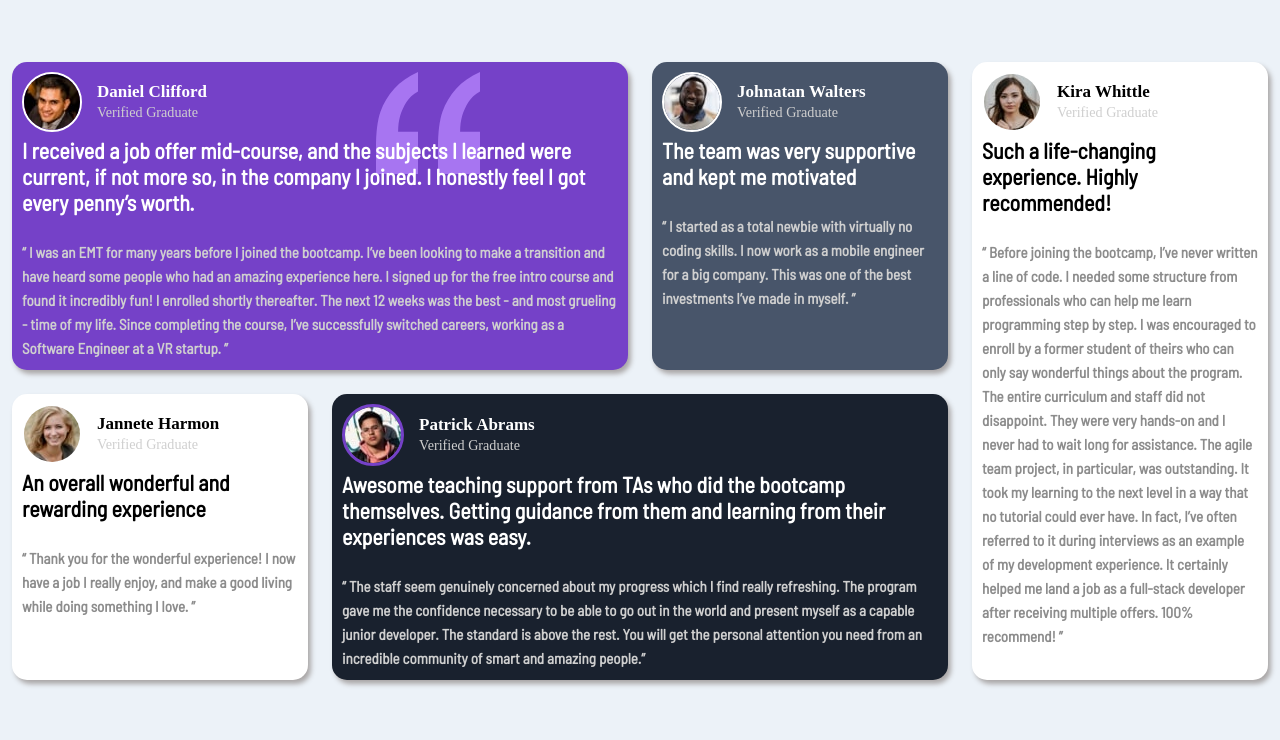
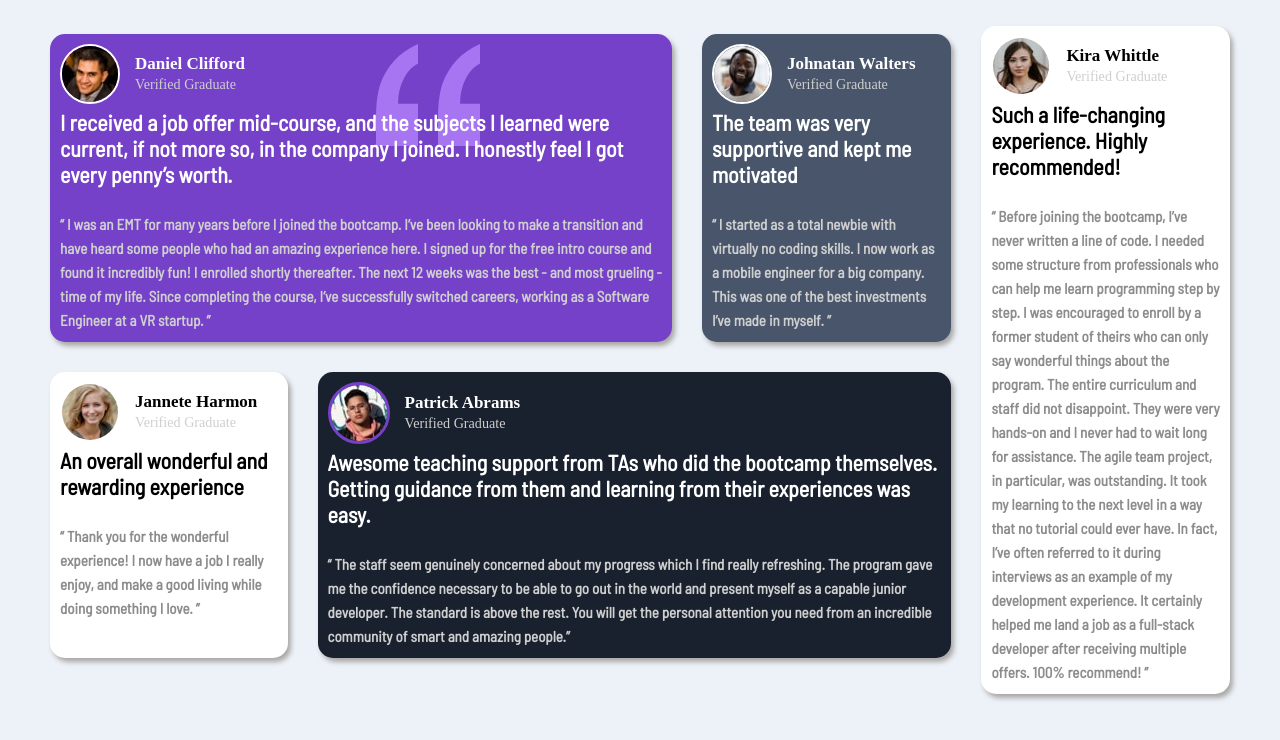
Before and after one commit to NicuV23/Project-4.io, a plain HTML site: page index.html in a window 1280 px wide. Drawn offline with Linux system fonts and the light colour scheme.

Commit message:
Trying with flex

```diff
--- a/index.html
+++ b/index.html
@@ -14,7 +14,9 @@
   </head>
   <body>
     <div class="containers">
-      <div class="container1 cards">
+      <div class="left4">
+        <div class="top">
+       <div class="container1 cards">
         <img class="quotes" src="images/bg-pattern-quotation.svg" alt="image" />
         <div class="image">
           <img src="images/image-daniel.jpg" alt="Daniel" />
@@ -55,6 +57,8 @@
           investments I’ve made in myself. ”
         </p>
       </div>
+        </div>
+        <div class="bottom">
       <div class="container5 cards">
         <div class="image">
           <img src="images/image-jeanette.jpg" alt="jannete" />
@@ -91,6 +95,9 @@
           people.”
         </p>
       </div>
+      </div>
+      </div>
+      <div class="rightcolumn">
       <div class="container3 cards">
         <div class="image">
           <img src="images/image-kira.jpg" alt="kira" />
@@ -116,6 +123,8 @@
           developer after receiving multiple offers. 100% recommend! ”
         </p>
       </div>
+      </div>
+      </div>
     </div>
   </body>
 </html>
--- a/style.css
+++ b/style.css
@@ -102,8 +102,9 @@
 }
 .containers {
   background-color: hsl(210, 46%, 95%);
-  margin: 0;
-  padding: 0;
+  margin: 35px;
+  padding: 0px;
+  height: 50px;
 }
 
 .container5_cards .description {
@@ -116,7 +117,7 @@
 .container4,
 .container5 {
   padding: 10px;
-  margin: 12px;
+  margin: 15px;
   font-size: 17px;
   box-shadow: 3px 4px 5px hsl(0, 2%, 66%);
 }
@@ -133,31 +134,31 @@ body {
   background-color: hsl(210, 46%, 95%);
 }
 
-@media (min-width: 650px) {
-  .containers {
-    display: grid;
-    grid-template-columns: repeat(2, 1fr);
-  }
+.containers {
+  display: flex;
+  align-items: end;
+}
 
-  @media (min-width: 1200px) {
-    .containers {
-      display: grid;
-      grid-template-columns: repeat(4, 1fr);
-      max-width: 1350px;
-      margin: 50px auto;
-    }
+.left4 {
+  width: 117%;
+  display: flex;
+  flex-wrap: wrap;
+}
 
-    .container1.cards {
-      grid-column: 1/3;
-    }
+.top {
+  display: flex;
+  flex-direction: row;
+  margin-top: -16px;
+}
 
-    .container3.cards {
-      grid-column: 4;
-      grid-row: 1/4;
-    }
+.bottom {
+  display: flex;
+  flex-direction: row;
+}
 
-    .container4.cards {
-      grid-column: 2/4;
-    }
-  }
+.rightcolumn {
+  display: flex;
+  align-items: start;
+  width: 35%;
+  margin-bottom: 24px;
 }
```
